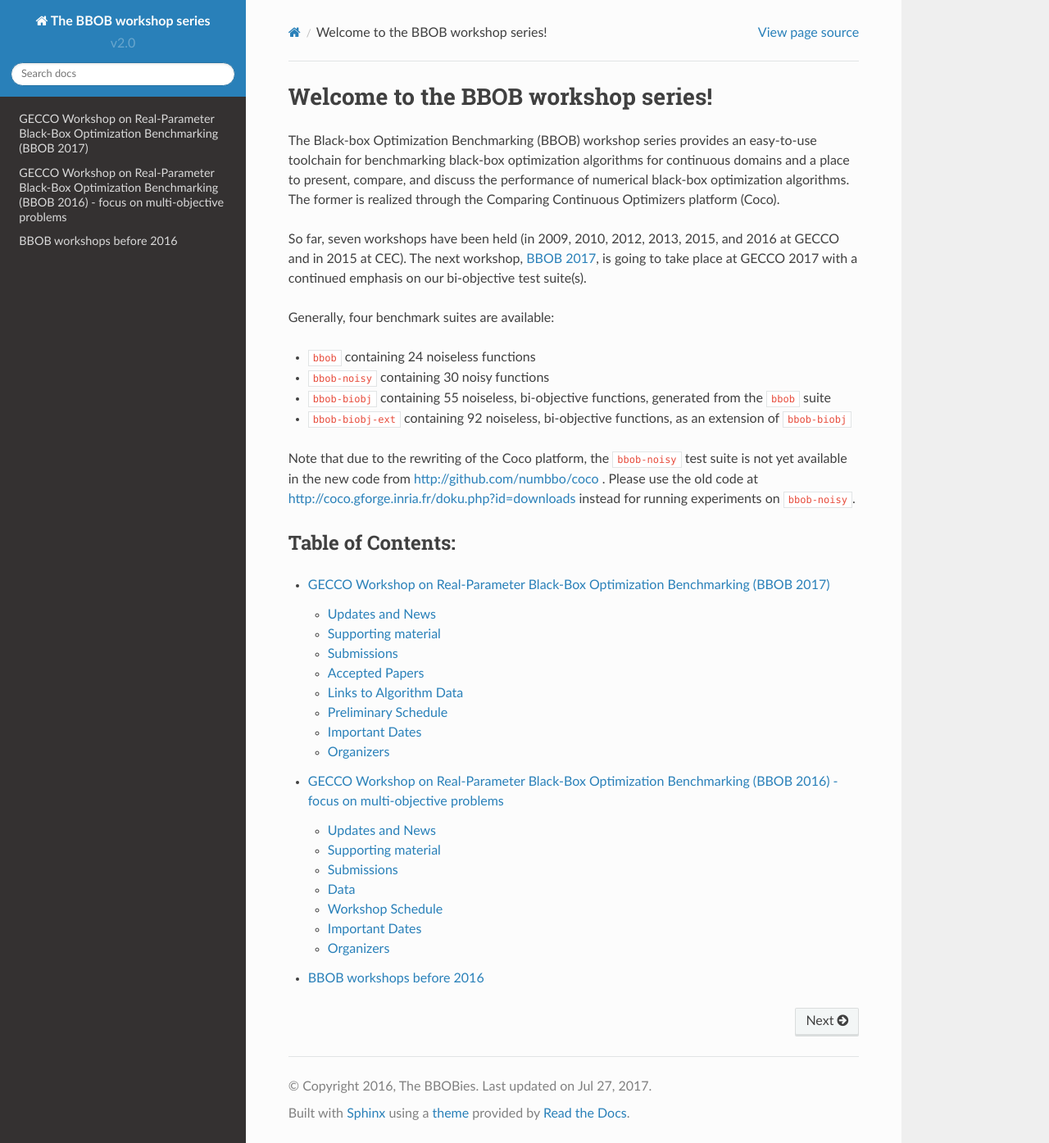
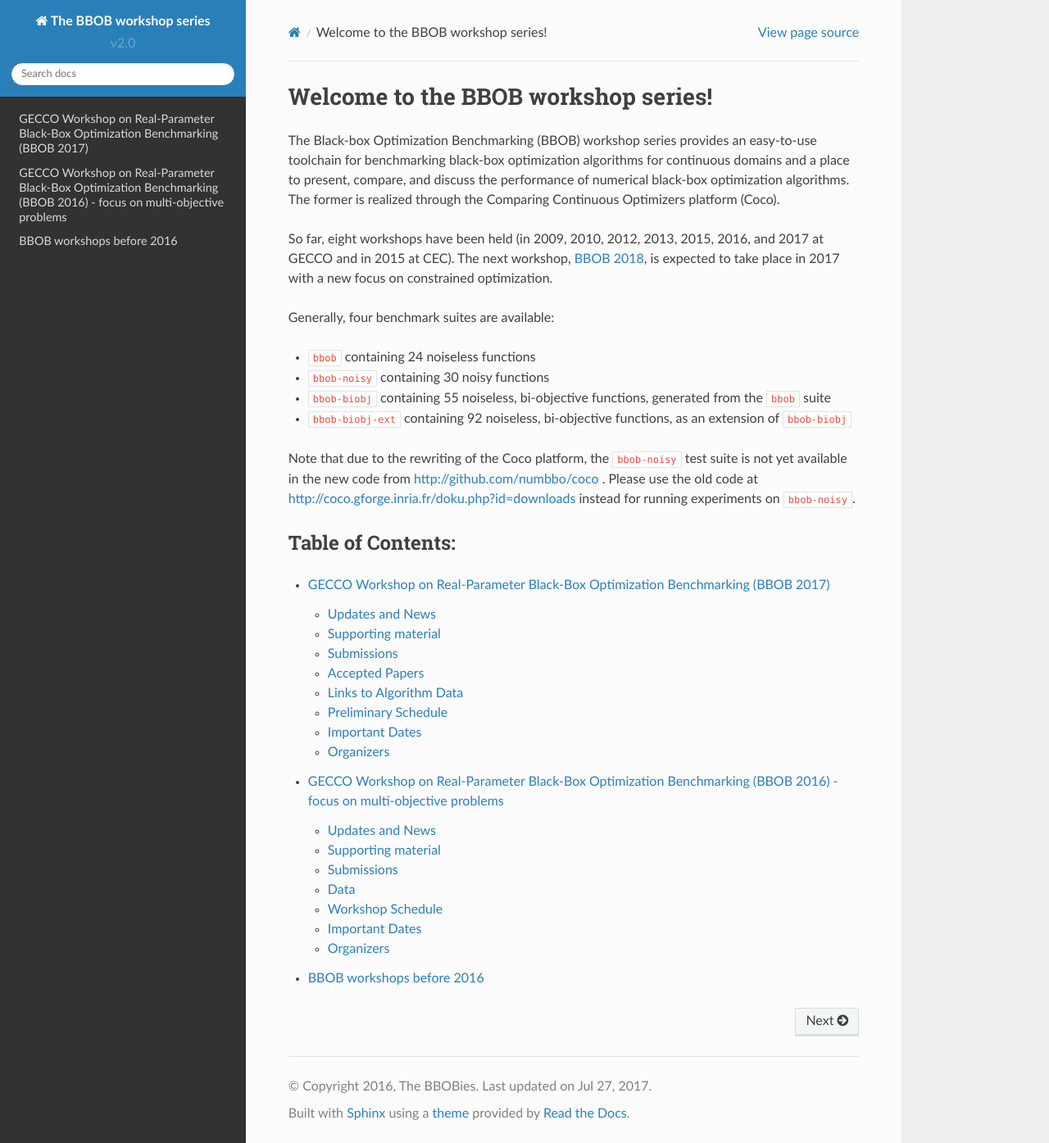
Before and after one commit to numbbo/workshops, a Sphinx documentation site: the page built from sources-webpage/source/index.rst, in a window 1280 px wide and 1395 px high. Shown: the whole window at 82% size. Built offline with Sphinx 7.4.7 and the Read the Docs theme 2.0.0, drawn with Linux system fonts in a browser that asks for light colours; formulas are drawn with MathJax 3.

Commit message:
update of main entrance page

```diff
--- a/sources-webpage/source/index.rst
+++ b/sources-webpage/source/index.rst
@@ -8,8 +8,8 @@ benchmarking black-box optimization algorithms for continuous domains and a plac
 the performance of numerical black-box optimization algorithms. The former is realized through the Comparing Continuous
 Optimizers platform (Coco).
 
-So far, seven workshops have been held (in 2009, 2010, 2012, 2013, 2015, and 2016 at GECCO and in 2015 at CEC). The next workshop,
-`BBOB 2017 <BBOB-2017/index.html>`_, is going to take place at GECCO 2017 with a continued emphasis on our bi-objective test suite(s).
+So far, eight workshops have been held (in 2009, 2010, 2012, 2013, 2015, 2016, and 2017 at GECCO and in 2015 at CEC). The next workshop,
+`BBOB 2018 <BBOB-2018/index.html>`_, is expected to take place in 2017 with a new focus on constrained optimization.
 
 ..  with a `new focus on large-scale problems <BBOB-2017/index.html>`_
 
```
